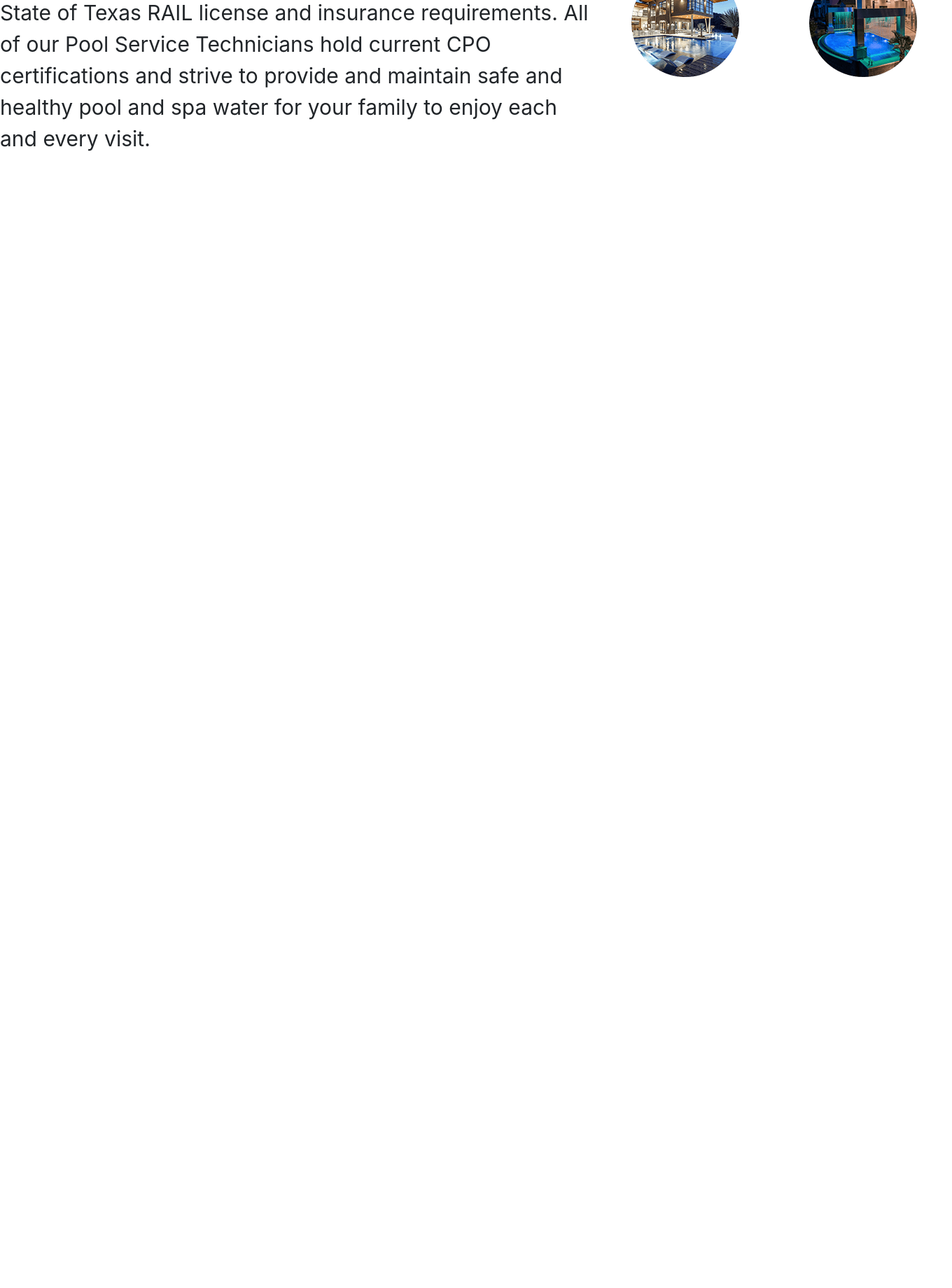
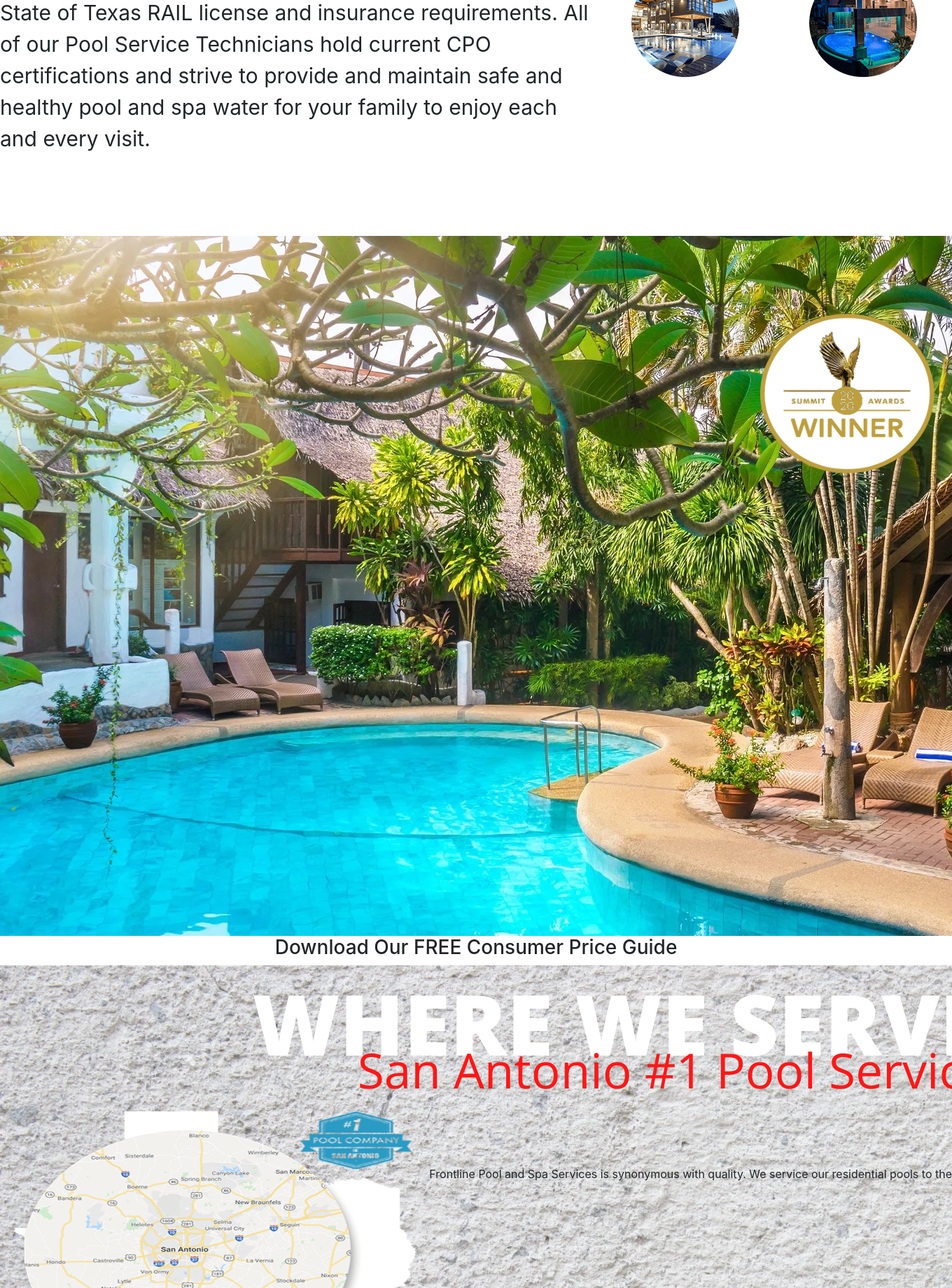
Before and after one commit to ceeya12/frontline, a Flask app: page / in a window 1360 px wide; the page is wider, and only the part inside the window is pictured. Shown: the part 2520-4360 px from the top of that part at 70% size. Before the commit the page ends 2736 px from the top of that part, so only its background shows below. Run offline with Flask 2, Linux system fonts and the light colour scheme; some libraries are stand-ins or nearby versions.

Commit message:
Homepage update added images paragraphs icons delete last image on page added area coverage map on the bottom of homepage.

```diff
--- a/templates/homepage.html
+++ b/templates/homepage.html
@@ -1,5 +1,5 @@
 <!doctype html>
-<html lang="en">
+<html lang="en" xmlns="http://www.w3.org/1999/html">
   <head>
 
       <!-- Required meta tags -->
@@ -28,6 +28,7 @@
           font-size: 18px;
           font-style: italic;
           padding-top: 20px;
+          font-weight: bold;
       }
 
 
@@ -61,7 +62,7 @@
 
 
   <div class="header">
-      <h1 class="text-center text-white" style="font-size: 25px"> Schedule Your No Obligation Home Estimate, Call 830-355-5555 </h1>
+      <h1 class="text-center text-white"> Schedule Your No Obligation Home Estimate, Call 830-355-5555 </h1>
   </div>
 
   <nav class="navbar navbar-expand-md fixed-top navbar-dark" style="padding-top: 75px">
@@ -373,14 +374,24 @@
           margin-bottom: 0px;
           height: 125px;
            background-color: lightslategray;
+           text-align: center;
   }
+       .gradientbarbutton{
+           border-radius: 12px;
+           color: black;
+           background-color: red;
+           transform: rotate(15deg);
+           font-size: 35px;
+           padding-left: 10px;
+
+
+       }
 
   </style>
 
   <div class="gradientbar">
-      <span><button> Gallery </button></span>
-      <H1>Take a Look at Some of Our Projects Here!
-      </H1>
+
+      <H1>Take a Look at Some of Our Projects Here! <button class="gradientbarbutton" href="{{ url_for('Gallery')}}"> Gallery </button></H1>
 
   </div>
 
@@ -395,6 +406,7 @@
           padding-top: 80px;
           display: block;
           font-size: 30px;
+          padding-bottom: 100px;
       }
       .paragraph2picture{
           float: right;
@@ -423,27 +435,103 @@
 
 
 
-
+<!-- Big photo near the bottom of page -->
 
   <style>
        .homepage_bottom{
 
           padding-top: 100px;
           padding-bottom: 20px;
-          margin-top: 0px;
-          margin-bottom: 0px;
-          height: 750px;
-           width: auto;
-          transition: 0.3s;
-          /* background-image: url("/static/homepage_bottom_pic.jpeg");*/
+          height: 1000px;
+          background-image: url("/static/housewithapool.jpg .jpg");
   }
+       /* Summit Icon over background image */
+
+       .summiticon{
+
+           float: right;
+           height: 250px;
+           width: 300px;
+
+       }
   </style>
   <div>
     <div class="homepage_bottom">
+        <img class="summiticon" src="/static/summit_awards_2020a.png">
+    </div>
+</div>
+
+  <div>
+      <h3 style="text-align: center"> Download Our FREE Consumer Price Guide </h3>
+  </div>
+
+  <style>
+      .servicesection{
+
+          background-image: url("/static/WHERE WE SERVICE-2.png");
+
+      }
+
+      .servicemap{
+
+           height: 600px;
+           width: 600px;
+            padding-top: 200px;
 
 
-    </div>
-</div>
+      }
+      .serviceparagraph{
+          display: block;
+          text-align: right;
+
+      }
+
+  </style>
+
+  <div class="servicesection">
+      <p class="serviceparagraph">
+      <img class="servicemap"src="/static/area-Map-2.png">
+
+              Frontline Pool and Spa Services is synonymous with quality. We service our residential pools to the highest
+              quality standards in the pool industry.  Our Full complement of in-house resources ensures that your custom
+              pool is serviced on time, by our technicians and is backed by 100% satisfaction guarantee.</p>
+
+  </div>
+
+  </div>
+
+  <!--
+  <style>
+      .paragraphpicture{
+          float: left;
+          height: 200px;
+          width: 250px;
+      }
+      .paragraphfont{
+          padding-top: 60px;
+          display: block;
+          text-align: center;
+      }
+  </style>
+  <div id="container">
+      <img class="paragraphpicture" src="/static/2019-top-50-service-logo-hero.png">
+      <p class="paragraphfont">
+          We go above and beyond in order to show our clients why we’re the best option for their needs. Some of
+          which include using the best chemical products on the market, insurance, current state licensing and
+          regulations, ensuring all our Service Technicians have been background checked, are highly trained and (CPO)
+          Certified Pool and Spa Operators. We are also partnered with leading industry equipment manufacturers to
+          receive constant updates on new and improved methods and state of the art energy efficient equipment. Read
+          below to learn more, and contact us with questions.
+
+      </p>
+  </div>
+
+  <style>
+
+
+  -->
+
+
 
 
 
```
Also changed, not shown: static/WHERE WE SERVICE-2.png (added), static/area-Map-2.png (added), static/housewithapool.jpg .jpg (added), static/summit_awards_2020a.png (added).
